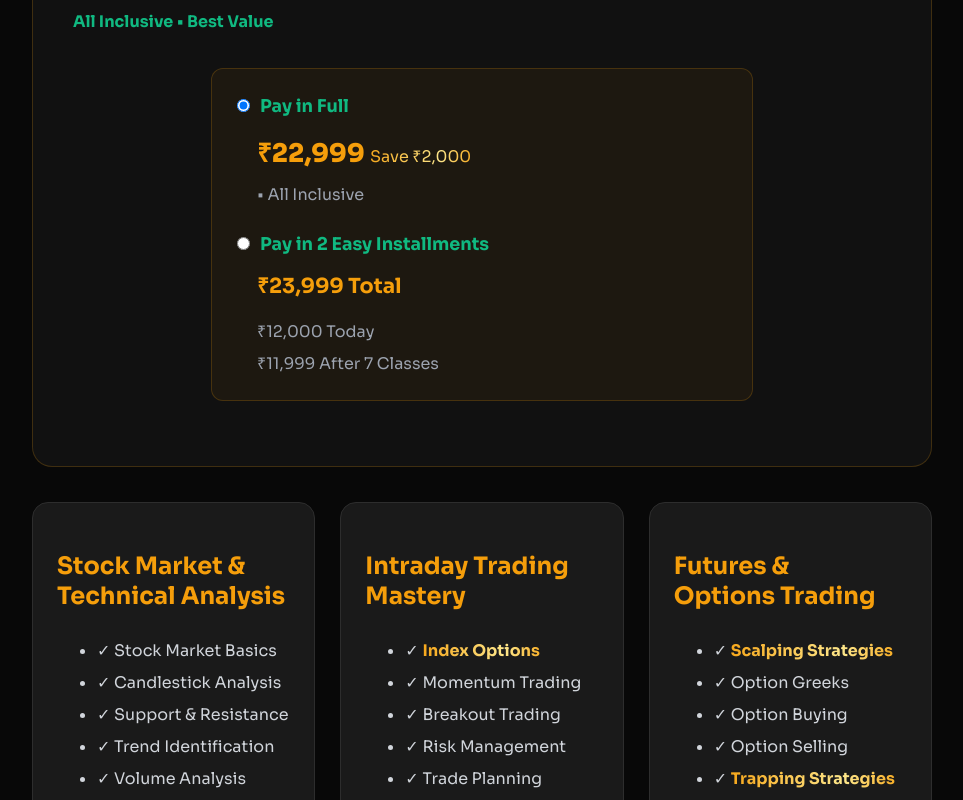
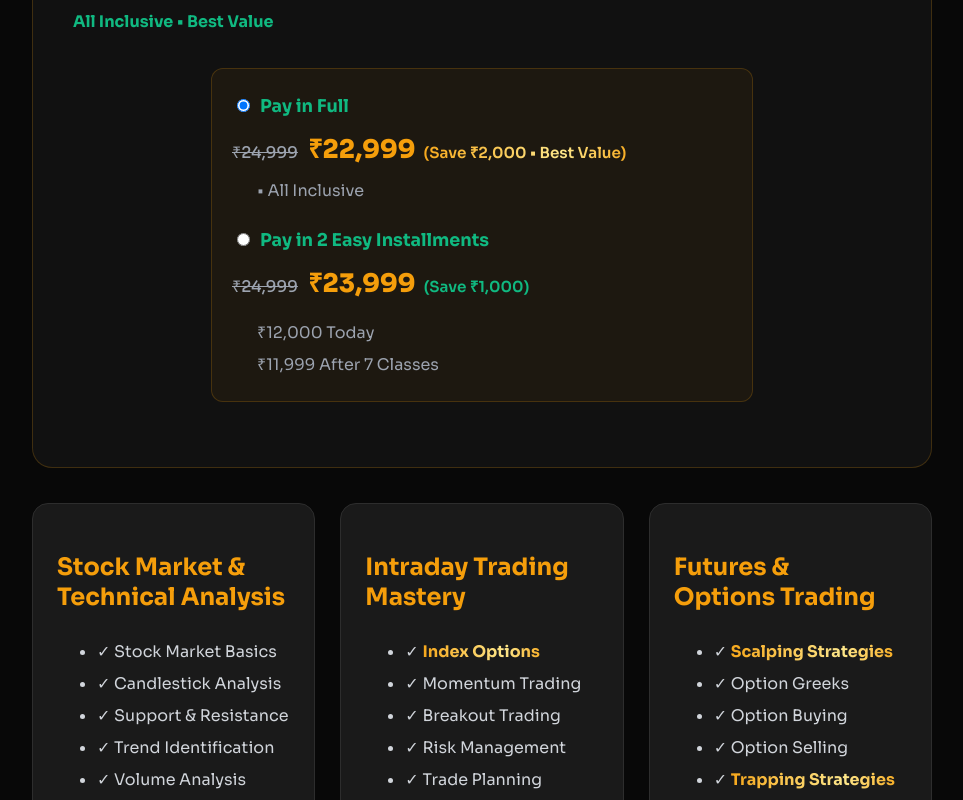
Before and after one commit to sridharsmraju/tradesimple-website, a Next.js app: page /payment in a window 1280 px wide. Shown: the part 840-1640 px from the top of the page, without its empty margins (158-1121 px from the left). Built offline with nearby package versions, Linux system fonts and the light colour scheme.

Commit message:
Updated pricing with strikes

```diff
--- a/app/globals.css
+++ b/app/globals.css
@@ -394,4 +394,20 @@ body {
     justify-content: center;
     align-items: center;
   }
+
+  .payment-plan-mobile {
+    text-align: center !important;
+
+  }
+
+  .payment-plan-mobile .price-detail {
+    margin-left: 0 !important;
+  }
+
+  .payment-plan-mobile .price-row {
+    display: flex;
+    flex-direction: column;
+    align-items: center;
+    gap: 4px;
+  }
 }
--- a/app/payment/page.tsx
+++ b/app/payment/page.tsx
@@ -5,6 +5,7 @@ import { useState } from "react";
 export default function PaymentPage() {
 const [accepted, setAccepted] = useState(false);
 const [paymentType, setPaymentType] = useState("full");
+const [showDisclaimerWarning, setShowDisclaimerWarning] = useState(false);
 
 
 /* const startPayment = async () => {
@@ -165,6 +166,20 @@ const [paymentType, setPaymentType] = useState("full");
       "Unable to initiate payment"
     );
   }
+};
+
+const handlePayClick = () => {
+  if (!accepted) {
+    setShowDisclaimerWarning(true);
+
+    setTimeout(() => {
+      setShowDisclaimerWarning(false);
+    }, 2000);
+
+    return;
+  }
+
+  startPayment(paymentType);
 };
 
   return (
@@ -396,7 +411,7 @@ margin: "0 auto",
   </div>
 </div>
 
-<div
+<div className="payment-plan-mobile"
   style={{
     textAlign: "left",
     maxWidth: "500px",
@@ -434,7 +449,7 @@ margin: "0 auto",
     Pay in Full
   </span>
 
-  <div
+  {/* <div
     style={{
       color: "#F59E0B",
       fontSize: "1.6rem",
@@ -444,8 +459,40 @@ margin: "0 auto",
     }}
   >
     ₹22,999 <span className="text-shimmer"style={{fontSize: "1rem",color: "#F59E0B",fontWeight: 100,}}> Save ₹2,000 </span>
-  </div>
+  </div> */}
+<div className="price-row"
+  style={{
+    fontSize: "1.6rem",
+    fontWeight: 800,
+  }}
+>
+  <span
+    style={{
+      color: "#9CA3AF",
+      textDecoration: "line-through",
+      marginRight: "10px",
+      fontSize: "1rem",
+      fontWeight: 500,
+    }}
+  >
+    ₹24,999
+  </span>
 
+  <span style={{ color: "#F59E0B" }}>
+    ₹22,999
+  </span>
+
+  <span className="text-shimmer"
+    style={{
+      color: "#10B981",
+      fontSize: "0.95rem",
+      fontWeight: 600,
+      marginLeft: "8px",
+    }}
+  >
+    (Save ₹2,000 • Best Value)
+  </span>
+</div>
   <div
     style={{
       color: "#9CA3AF",
@@ -481,7 +528,7 @@ margin: "0 auto",
     Pay in 2 Easy Installments
   </span>
 
-  <div
+{/*   <div
     style={{
       color: "#F59E0B",
       fontSize: "1.3rem",
@@ -491,9 +538,43 @@ margin: "0 auto",
     }}
   >
     ₹23,999 Total
-  </div>
+  </div> */}
 
-  <div
+  <div className="price-row"
+  style={{
+    fontSize: "1.6rem",
+    fontWeight: 800,
+  }}
+>
+  <span
+    style={{
+      color: "#9CA3AF",
+      textDecoration: "line-through",
+      marginRight: "10px",
+      fontSize: "1rem",
+      fontWeight: 500,
+    }}
+  >
+    ₹24,999
+  </span>
+
+  <span style={{ color: "#F59E0B" }}>
+    ₹23,999
+  </span>
+
+  <span
+    style={{
+      color: "#10B981",
+      fontSize: "0.95rem",
+      fontWeight: 600,
+      marginLeft: "8px",
+    }}
+  >
+    (Save ₹1,000)
+  </span>
+</div>
+
+  <div className="price-detail"
     style={{
       color: "#9CA3AF",
       marginTop: "8px",
@@ -503,7 +584,7 @@ margin: "0 auto",
     ₹12,000 Today
   </div>
 
-  <div
+  <div className="price-detail"
     style={{
       color: "#9CA3AF",
       marginLeft: "25px",
@@ -993,7 +1074,7 @@ margin: "0 auto",
         </p>
       )} */}
 
-      {!accepted && (
+   {/*    {!accepted && (
   <div
     style={{
       background: "rgba(245,158,11,0.12)",
@@ -1007,7 +1088,7 @@ margin: "0 auto",
   >
     ⚠️ Please read and accept the disclaimer before proceeding with payment.
   </div>
-)}
+)} */}
 
       {/* <button
         onClick={startPayment}
@@ -1021,10 +1102,50 @@ margin: "0 auto",
         Pay Now →
       </button> */}
 
-      <button
+      {!accepted && (
+  <div
+    style={{
+      background: showDisclaimerWarning
+        ? "rgba(239,68,68,0.15)"
+        : "rgba(245,158,11,0.12)",
+
+      border: showDisclaimerWarning
+        ? "2px solid #EF4444"
+        : "1px solid rgba(245,158,11,0.35)",
+
+      color: showDisclaimerWarning
+        ? "#EF4444"
+        : "#F59E0B",
+
+      padding: "14px 18px",
+      borderRadius: "10px",
+      marginBottom: "20px",
+      fontWeight: 600,
+
+      transition: "all 0.3s ease",
+
+      transform: showDisclaimerWarning
+        ? "scale(1.02)"
+        : "scale(1)",
+    }}
+  >
+    ⚠️ Please read and accept the disclaimer before proceeding with payment.
+  </div>
+)}
+
+     {/*  <button
   onClick={() => startPayment(paymentType)}
   className="btn-gold"
   disabled={!accepted}
+>
+  {paymentType === "full"
+    ? "Pay ₹22,999 →"
+    : "Pay ₹12,000 →"}
+</button> */}
+
+<button
+  onClick={handlePayClick}
+  className="btn-gold"
 >
   {paymentType === "full"
     ? "Pay ₹22,999 →"
```
